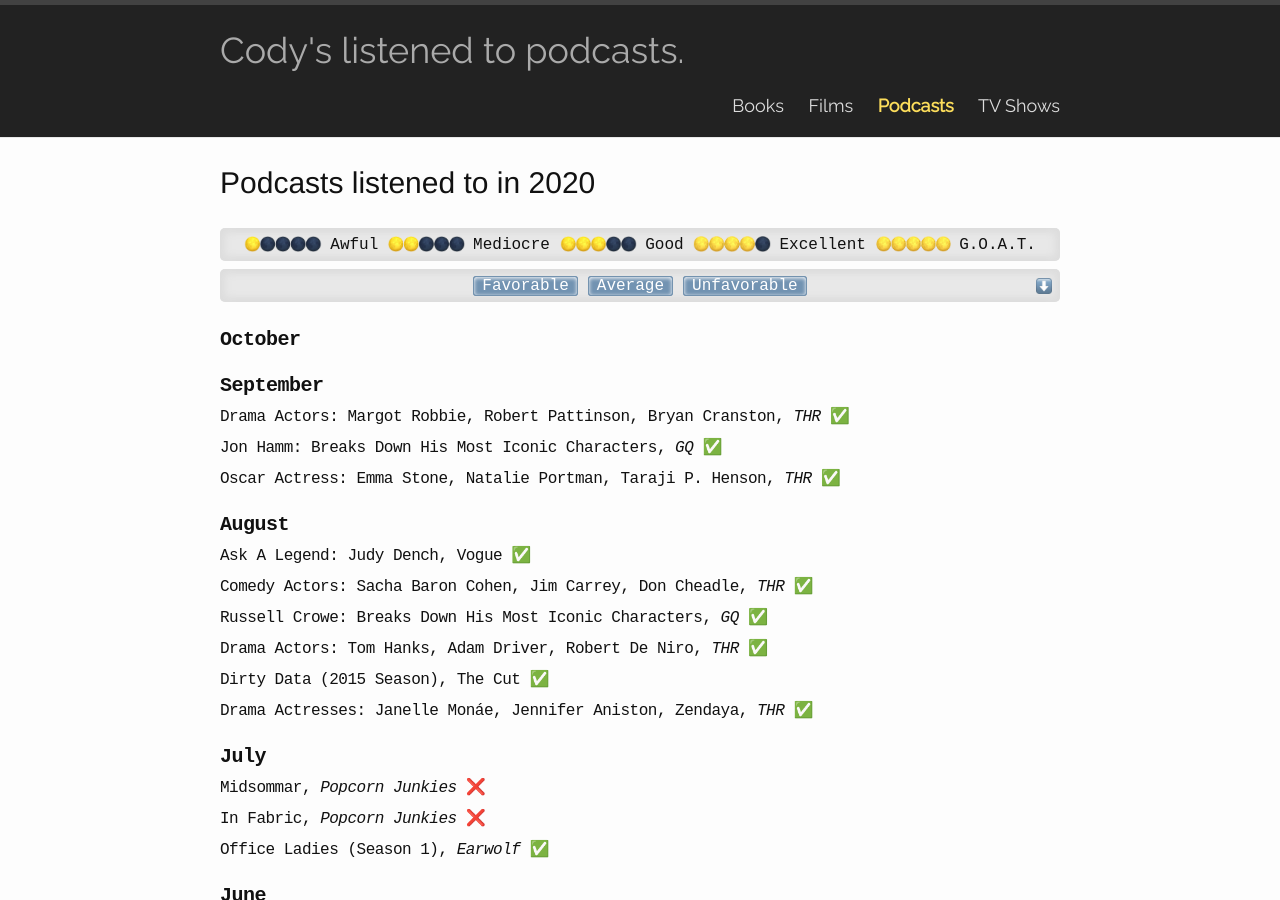
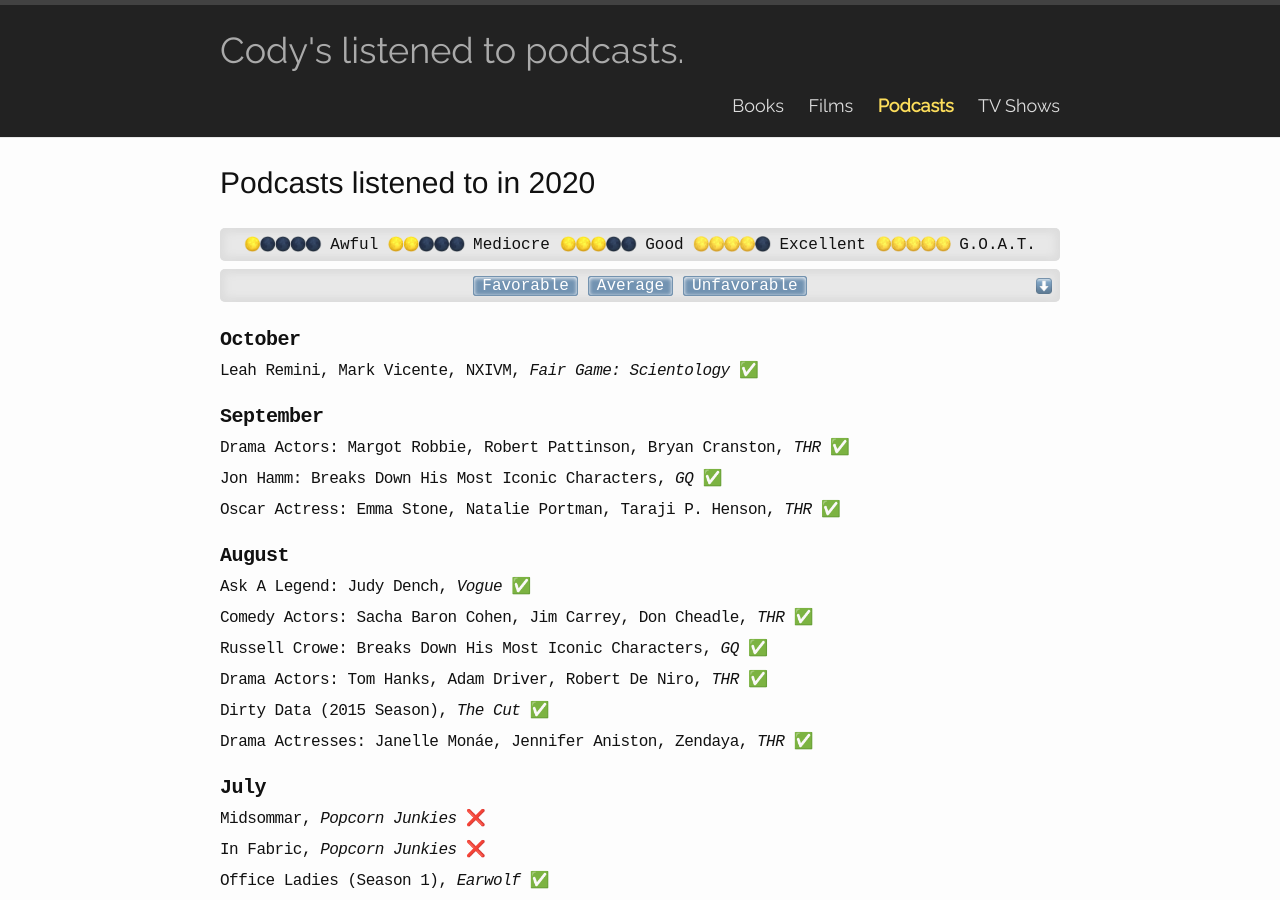
Before and after one commit to codydalerodgers/personal-blog, a Jekyll site: the page built from _podcasts/2020.md, in a window 1280 px wide and 900 px high. Built offline with Jekyll 4.4.1, drawn with Linux system fonts in a browser that asks for light colours.

Commit message:
podcasts

```diff
--- a/_podcasts/2020.md
+++ b/_podcasts/2020.md
@@ -5,6 +5,7 @@
 category: podcasts
 ---
 ## October
+Leah Remini, Mark Vicente, NXIVM, _Fair Game: Scientology_ ✅
 
 ## September
 Drama Actors: Margot Robbie, Robert Pattinson, Bryan Cranston, _THR_ ✅
@@ -14,7 +15,7 @@
 Oscar Actress: Emma Stone, Natalie Portman, Taraji P. Henson, _THR_ ✅
 
 ## August
-Ask A Legend: Judy Dench, Vogue ✅
+Ask A Legend: Judy Dench, _Vogue_ ✅
 
 Comedy Actors: Sacha Baron Cohen, Jim Carrey, Don Cheadle, _THR_ ✅
 
@@ -22,7 +23,7 @@
 
 Drama Actors: Tom Hanks, Adam Driver, Robert De Niro, _THR_ ✅
 
-Dirty Data (2015 Season), The Cut ✅
+Dirty Data (2015 Season), _The Cut_ ✅
 
 Drama Actresses: Janelle Monáe, Jennifer Aniston, Zendaya, _THR_ ✅
 
```
